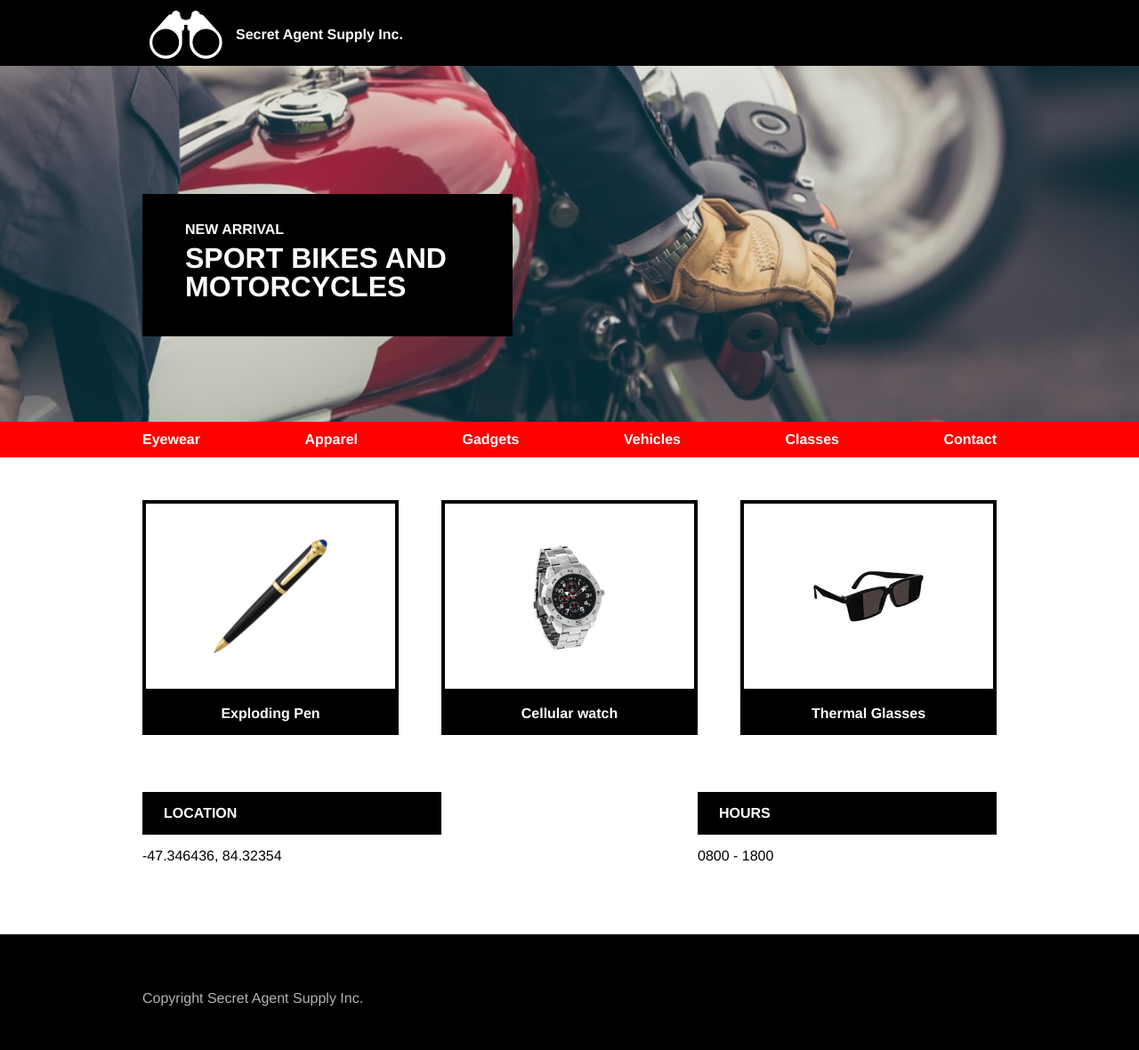
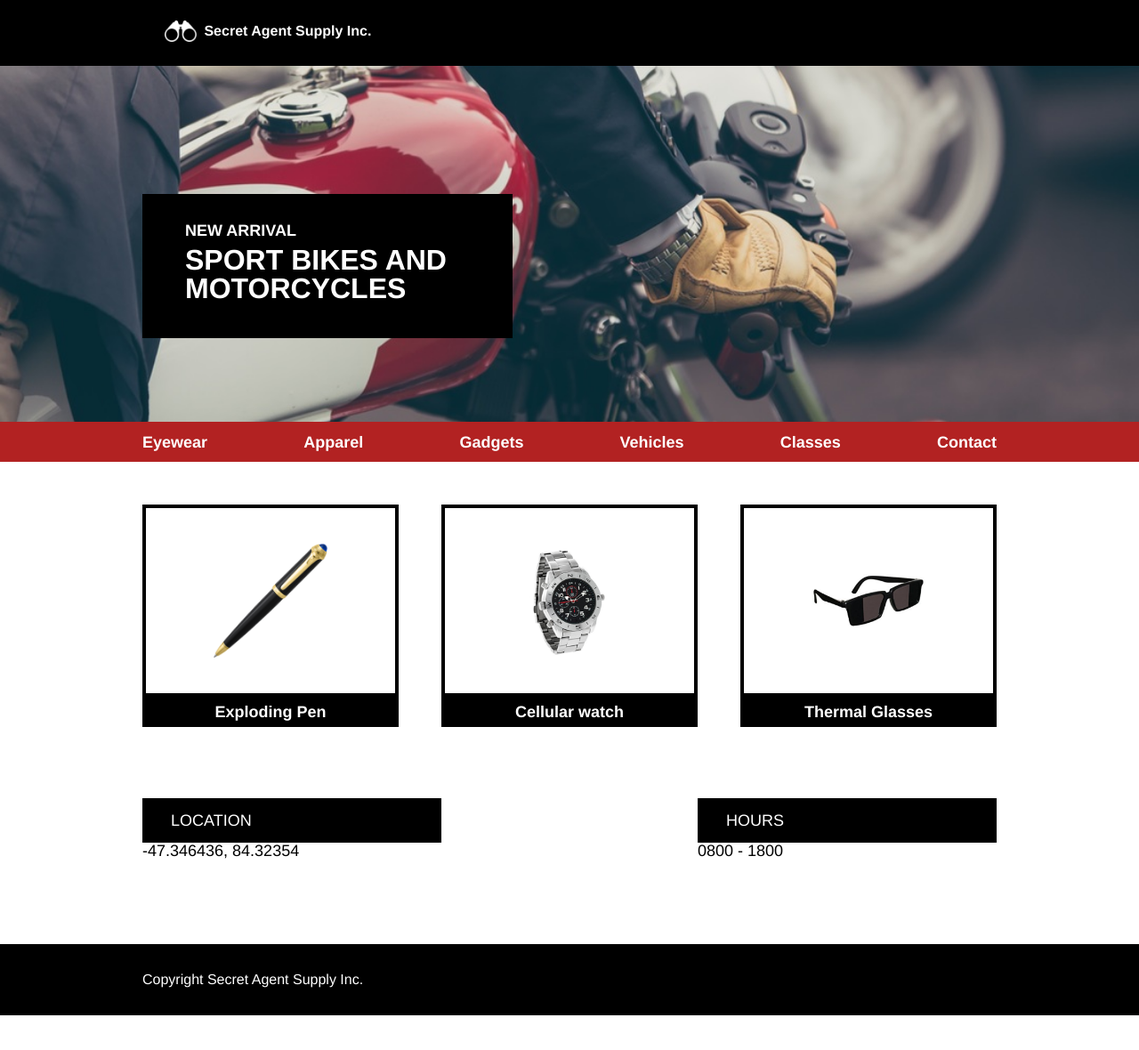
Before and after one commit to frivo/secret_agent_supply, a plain HTML site: page index.html in a window 1280 px wide. Shown: the whole page at 89% size. After the commit the page ends 1141 px from the top, so only its background shows below. Drawn offline with Linux system fonts and the light colour scheme.

Commit message:
Continue adding content and styles

```diff
--- a/resources/css/style.css
+++ b/resources/css/style.css
@@ -1,5 +1,5 @@
 body {
-	font-size: 16px;
+	font-size: 18px;
 	color: white;
 	font-family: Helvetica;
 }
@@ -22,10 +22,14 @@ header {
 	display: flex;
 	justify-content: flex-start;
 	align-items: center;
+	padding: 0.66rem 0;
+	font-family: Helvetica;
+	font-size: 1rem;
 }
 
 .logo img {
-	padding-right: 15px;
+	padding: 0 0.5rem 0 1rem ;
+	height: 1.5rem;
 }
 
 .main-banner {
@@ -33,26 +37,26 @@ header {
 	background-position: center;
 	background-size: cover;
 	background-repeat: no-repeat;
-	height: 25em;
+	height: 25rem;
 }
 
 .banner-text {
 	background-color: black;
 	color: white;
-	width: 20em;
+	width: 20rem;
 	position: relative;
-	padding: 2em 3em;
-	top: 9em;
+	padding: 2rem 3rem;
+	top: 9rem;
 	font-weight: bold;
 }
 
 .banner-text h1 {
-	font-size: 2em;
+	font-size: 2rem;
 	margin: 0.25em 0;
 }
 
 nav {
-	background-color: red;
+	background-color: firebrick;
 	color: white;
 }
 
@@ -81,7 +85,7 @@ nav ul li a {
 .items {
 	display: flex;
 	justify-content: space-between;
-	margin: 3em 0 0 0;
+	margin: 3rem 0 0 0;
 }
 
 .item {
@@ -90,15 +94,15 @@ nav ul li a {
 
 .item-image {
 	border: 4px solid black;
-	height: 9em;
-	padding: 2em 0;
+	height: 9rem;
+	padding: 2rem 0;
 	display: flex;
 	justify-content: center;
 	align-items: center;
 }
 
 .item img {
-	max-width: 8em;
+	max-width: 8rem;
 }
 
 .item-name {
@@ -106,37 +110,37 @@ nav ul li a {
 	background-color: black;
 	color: white;
 	font-weight: bold;
-	padding: 1em 0;
+	padding: 0.5rem 0;
 }
 
 .infos {
 	display: flex;
 	justify-content: space-between;
-	margin: 2em 0;
+	margin: 3rem 0 4rem 0;
 }
 
 .info{
 	width: 35%;
-	margin: 2em 0;
+	margin: 2rem 0;
 }
 
 .info .attribute {
 	background-color: black;
 	color: white;
-	font-weight: bold;
-	padding: 1em 0 1em 1.5em;
+	padding: 1rem 0 1rem 2rem;
 }
 
 .info .value {
-	padding: 1em 0;
 }
 
 footer {
 	background-color: black;
+	text-align: left;
 	color: white;
-	padding: 4em 0;
+	height: 5rem;
 }
 
 footer p {
-	opacity: 0.7;
+	padding-top: 2rem;
+	font-size: 16px;
 }
```
